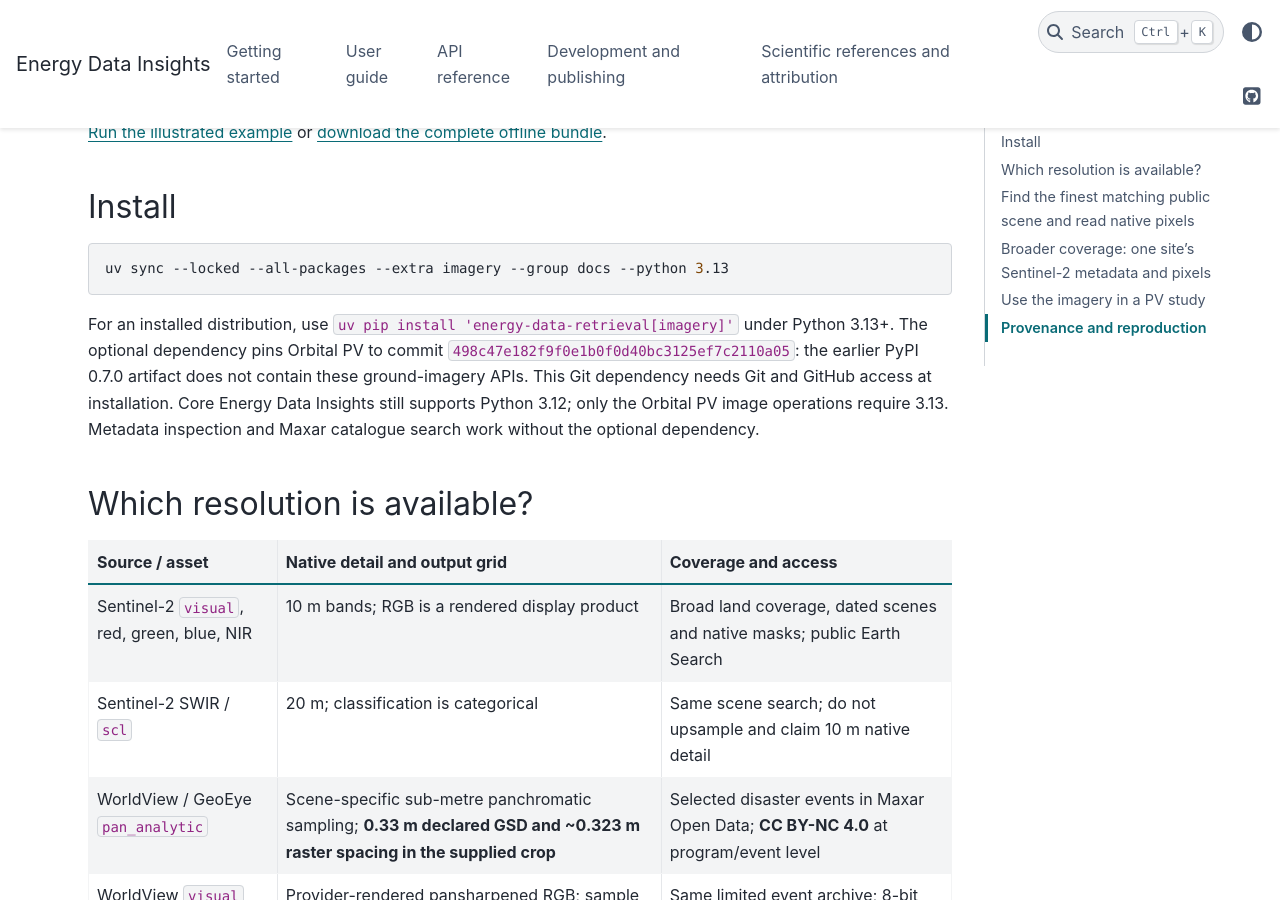
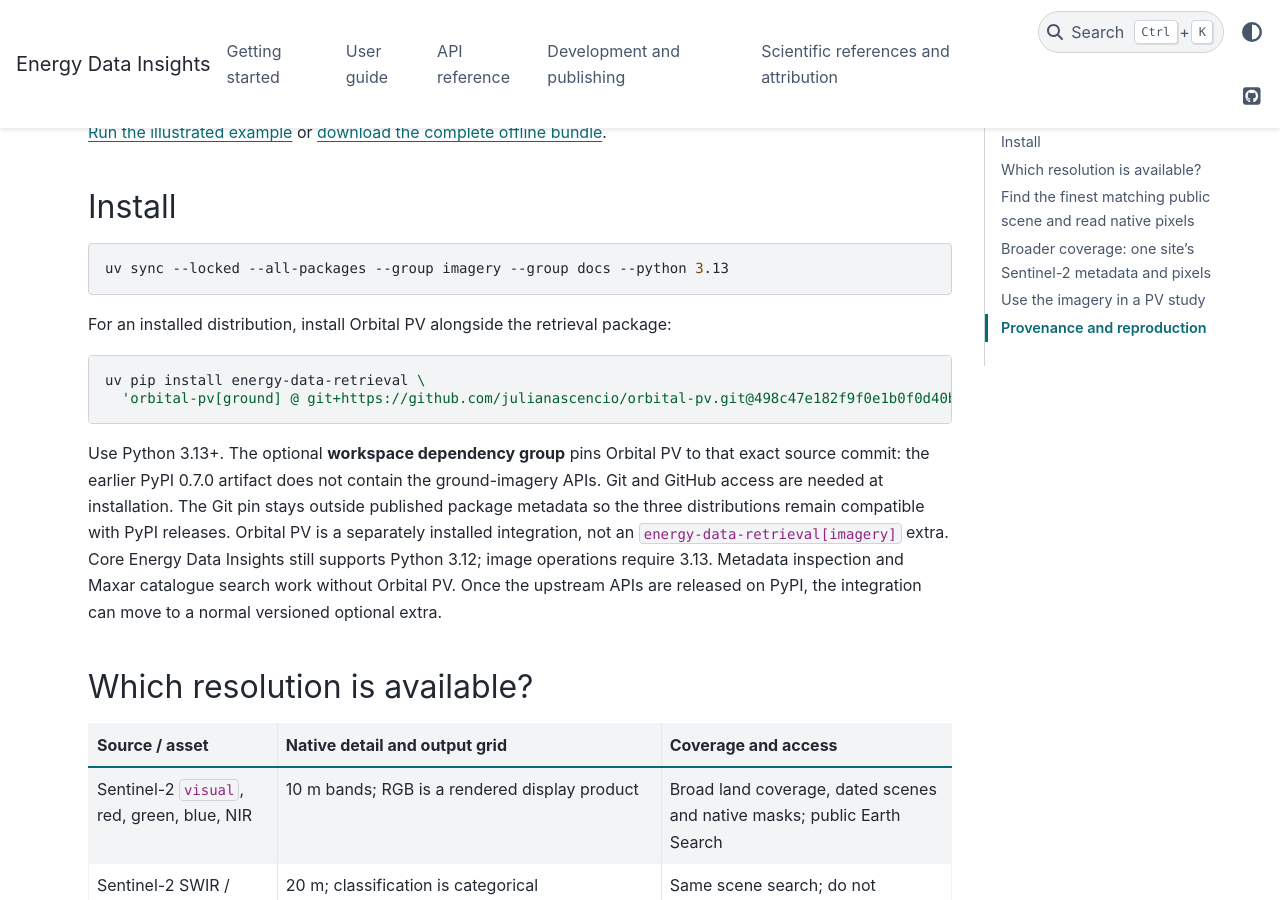
Before and after one commit to julianascencio/energy-data-insights, a Sphinx documentation site: the page built from docs/satellite-imagery.md, in a window 1280 px wide and 900 px high, scrolled down 252 px. Built offline with Sphinx 7.4.7 and the PyData theme 0.15.4, drawn with Linux system fonts in a browser that asks for light colours; pages that are not in the unit, such as notebooks, are missing from menus.

Commit message:
Keep Orbital PV source pin outside publishable package metadata

````diff
--- a/docs/development.rst
+++ b/docs/development.rst
@@ -14,7 +14,7 @@ Build the documentation
 
 .. code-block:: bash
 
-   uv sync --locked --all-packages --extra imagery --group docs --python 3.13
+   uv sync --locked --all-packages --group imagery --group docs --python 3.13
    uv run --no-sync sphinx-build -W --keep-going -b html docs docs/_build/html
    uv run --no-sync python scripts/check_docs_links.py docs/_build/html
    python -m http.server 8000 --directory docs/_build/html
--- a/docs/satellite-imagery.md
+++ b/docs/satellite-imagery.md
@@ -11,16 +11,25 @@ or [download the complete offline bundle](https://julianascencio.github.io/energ
 ## Install
 
 ```bash
-uv sync --locked --all-packages --extra imagery --group docs --python 3.13
+uv sync --locked --all-packages --group imagery --group docs --python 3.13
 ```
 
-For an installed distribution, use `uv pip install 'energy-data-retrieval[imagery]'`
-under Python 3.13+. The optional dependency pins Orbital PV to commit
-`498c47e182f9f0e1b0f0d40bc3125ef7c2110a05`: the earlier PyPI 0.7.0 artifact does
-not contain these ground-imagery APIs. This Git dependency needs Git and GitHub
-access at installation. Core Energy Data Insights still supports Python 3.12;
-only the Orbital PV image operations require 3.13. Metadata inspection and Maxar
-catalogue search work without the optional dependency.
+For an installed distribution, install Orbital PV alongside the retrieval package:
+
+```bash
+uv pip install energy-data-retrieval \
+  'orbital-pv[ground] @ git+https://github.com/julianascencio/orbital-pv.git@498c47e182f9f0e1b0f0d40bc3125ef7c2110a05'
+```
+
+Use Python 3.13+. The optional **workspace dependency group** pins Orbital PV to
+that exact source commit: the earlier PyPI 0.7.0 artifact does not contain the
+ground-imagery APIs. Git and GitHub access are needed at installation. The Git
+pin stays outside published package metadata so the three distributions remain
+compatible with PyPI releases. Orbital PV is a separately installed integration,
+not an `energy-data-retrieval[imagery]` extra. Core Energy Data Insights still
+supports Python 3.12; image operations require 3.13. Metadata inspection and
+Maxar catalogue search work without Orbital PV. Once the upstream APIs are
+released on PyPI, the integration can move to a normal versioned optional extra.
 
 ## Which resolution is available?
 
--- a/pyproject.toml
+++ b/pyproject.toml
@@ -6,6 +6,9 @@ requires-python = ">=3.12"
 dependencies = []
 
 [dependency-groups]
+imagery = [
+  "orbital-pv[ground] @ git+https://github.com/julianascencio/orbital-pv.git@498c47e182f9f0e1b0f0d40bc3125ef7c2110a05 ; python_version >= '3.13'",
+]
 dev = [
     "packaging>=24,<27",
     "pandas-stubs>=2.2,<3",
--- a/references.bib
+++ b/references.bib
@@ -1315,7 +1315,7 @@
   author = {{Julián Ascencio Vásquez}},
   title = {{Orbital PV: ground satellite imagery connectors and native raster persistence}},
   url = {https://github.com/julianascencio/orbital-pv/tree/498c47e182f9f0e1b0f0d40bc3125ef7c2110a05},
-  note = {Role: implemented. Actual dependency, pinned to commit 498c47e182f9f0e1b0f0d40bc3125ef7c2110a05. Uses Sentinel2GroundConnector, read\_ground\_image, GroundImage.save\_geotiff and load\_ground\_image. Python 3.13+ optional extra; earlier PyPI 0.7.0 lacks these ground APIs.}
+  note = {Role: implemented. Actual dependency, pinned to commit 498c47e182f9f0e1b0f0d40bc3125ef7c2110a05. Uses Sentinel2GroundConnector, read\_ground\_image, GroundImage.save\_geotiff and load\_ground\_image. Python 3.13+ optional workspace dependency group; Git pin remains outside published package metadata. Earlier PyPI 0.7.0 lacks these ground APIs.}
 }
 
 @misc{earth_search_c1,
````
Also changed, not shown: CONTRIBUTING.md (+1 -1 lines), docs/references.md (+1 -1 lines), docs/releases.md (+5 -0 lines), data-retrieval/README.md, 12 other files.
